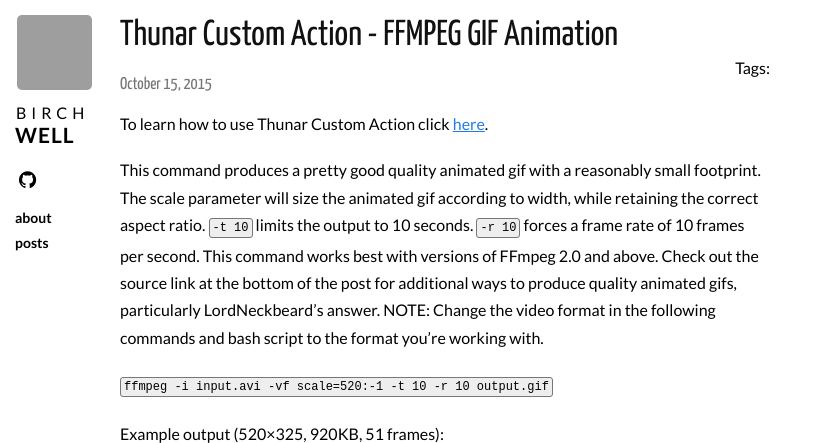
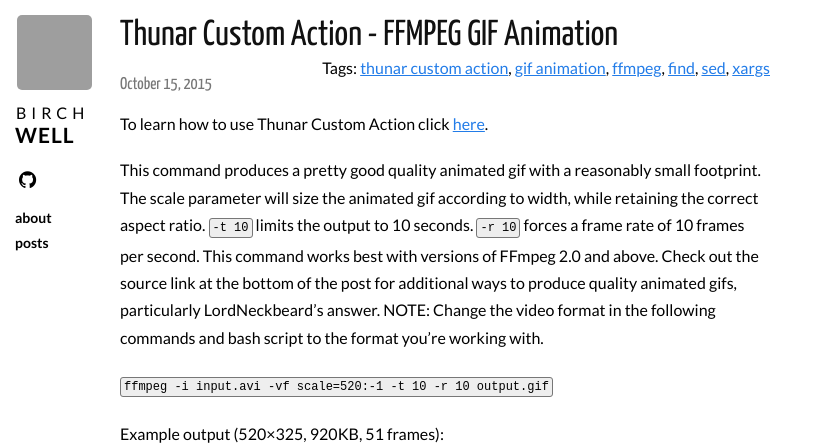
Before and after one commit to Birchwell/birchwell.github.io, a Jekyll site: the page built from _posts/2015-10-15-thunar-custom-action-ffmpeg-gif-animation.md, in a window 1280 px wide and 900 px high, cut to the strip 0-443 px from the top of the window. Shown: the whole strip, without its empty margins (0-818 px from the left). Built offline with Jekyll 4.4.1, drawn with Linux system fonts in a browser that asks for light colours; nearby versions of some CDN libraries; Markdown is read by kramdown in place of the engine named in the settings; comment, search, counter and statistics services are not loaded; grey boxes are pictures that could not be loaded.

Commit message:
Update 2015-10-15-thunar-custom-action-ffmpeg-gif-animation.md

```diff
--- a/_posts/2015-10-15-thunar-custom-action-ffmpeg-gif-animation.md
+++ b/_posts/2015-10-15-thunar-custom-action-ffmpeg-gif-animation.md
@@ -1,6 +1,13 @@
 ---
 layout: post
 title: Thunar Custom Action - FFMPEG GIF Animation
+tags:
+- thunar custom action
+- gif animation
+- ffmpeg
+- find
+- sed
+- xargs
 category: posts
 ---
 To learn how to use Thunar Custom Action click [here](https://birchwell.github.io/posts/thunar-custom-actions-tutorial-convert-video-to-avi/).
```
